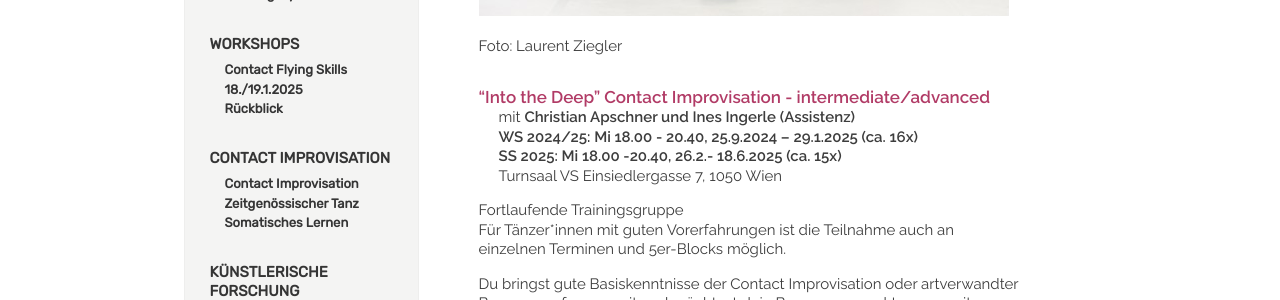
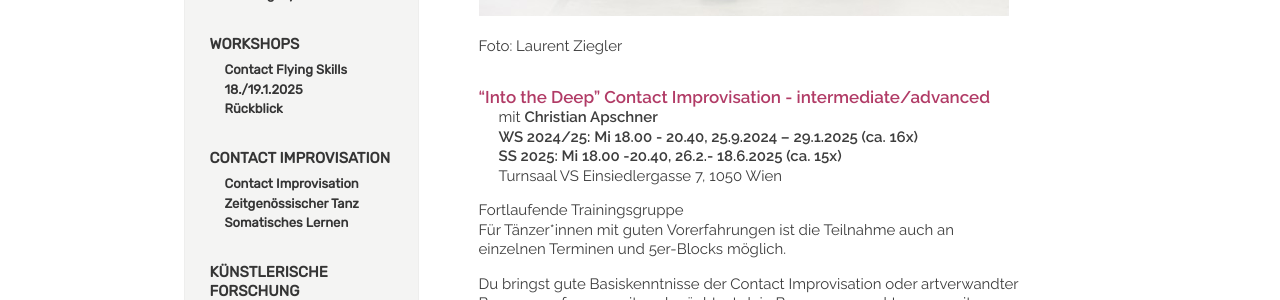
Before and after one commit to manulari/rollingpointat, a Jekyll site: the page built from _pages_de/contactadv.md, in a window 1280 px wide. Shown: the part 477-777 px from the top of the page. Built offline with Jekyll 4.4.1, drawn with Linux system fonts in a browser that asks for light colours; comment, search, counter and statistics services are not loaded.

Commit message:
Update page (de) “contactadv”

```diff
--- a/_pages_de/contactadv.md
+++ b/_pages_de/contactadv.md
@@ -9,7 +9,7 @@ Foto: Laurent Ziegler
 
 #### **“Into the Deep” Contact Improvisation - intermediate/advanced**
 
-mit **Christian Apschner und Ines Ingerle (Assistenz)**\
+mit **Christian Apschner**\
 **WS 2024/25: Mi 18.00 - 20.40, 25.9.2024 – 29.1.2025 (ca. 16x)**\
 **SS 2025: Mi 18.00 -20.40, 26.2.- 18.6.2025 (ca. 15x)**\
 Turnsaal VS Einsiedlergasse 7, 1050 Wien
```
